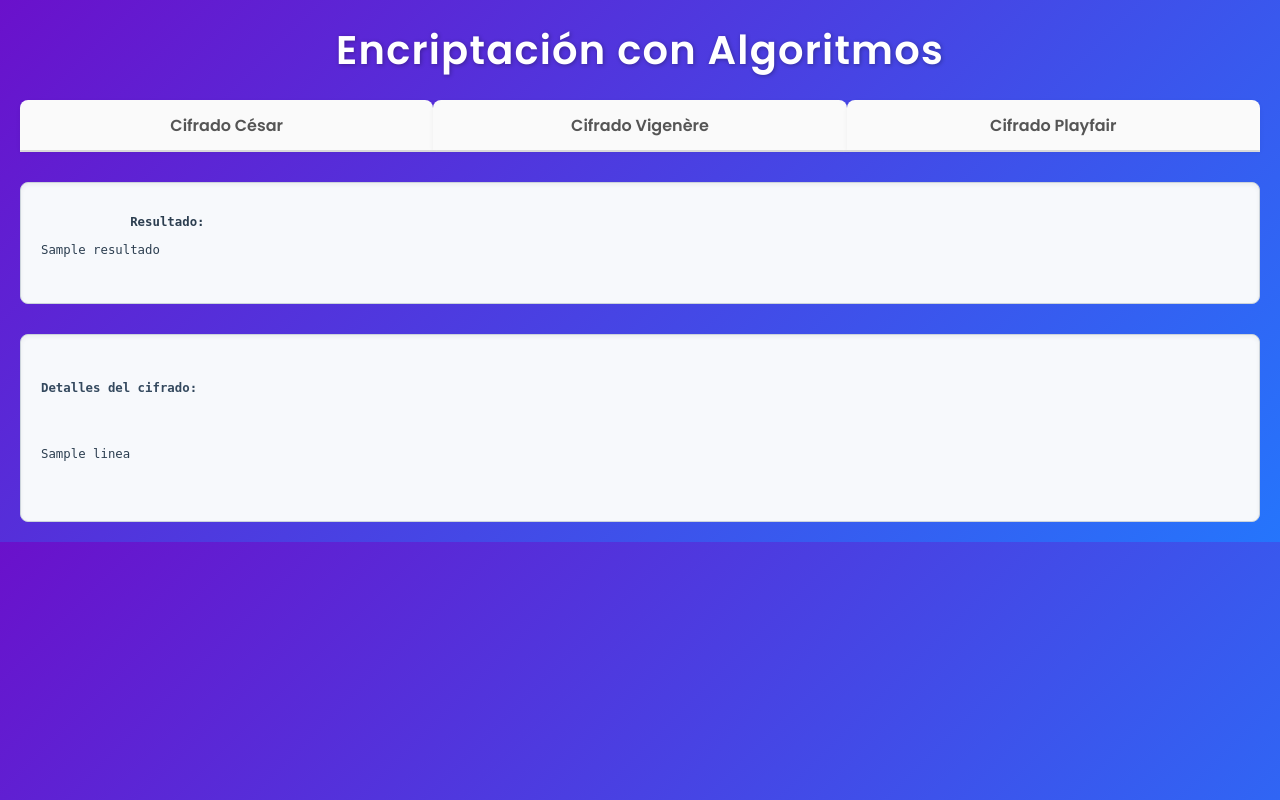
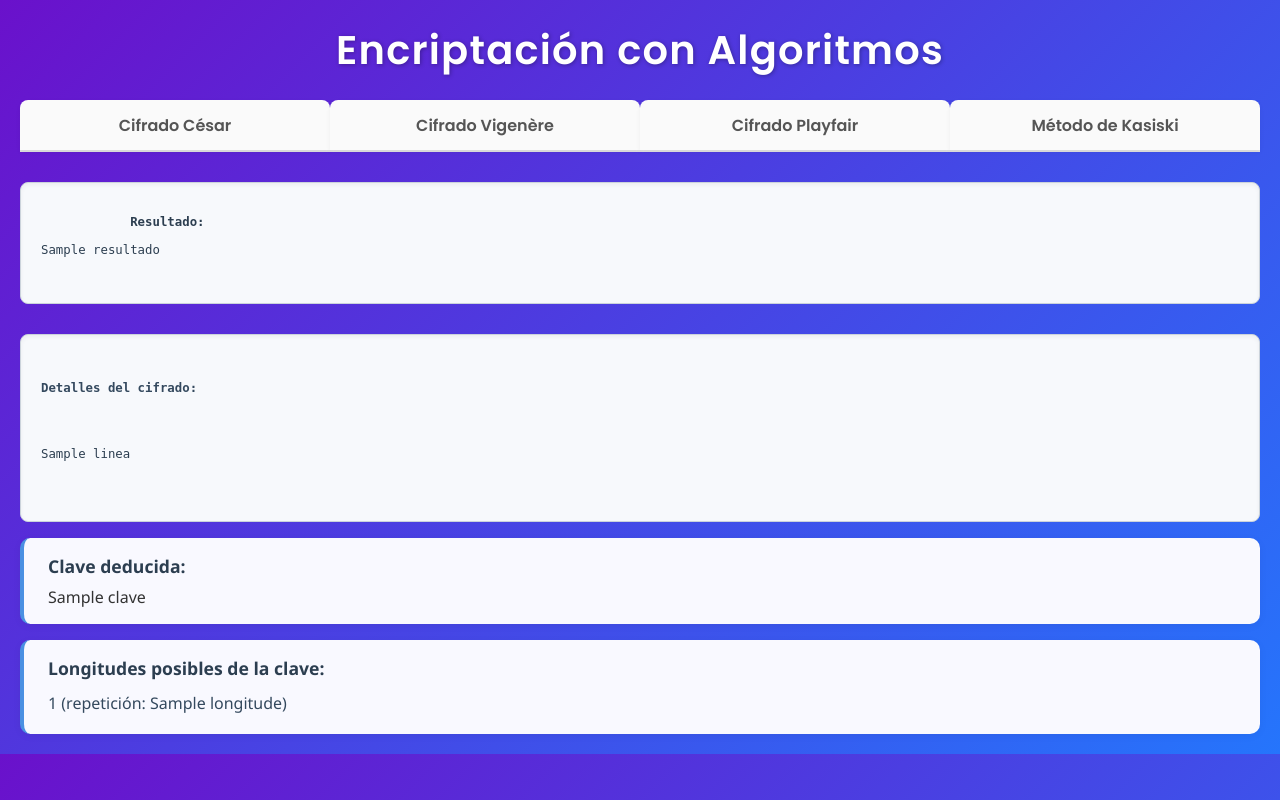
Before and after one commit to NiltonRamosE/algoritmos_encriptacion, a Flask app: template web/templates/index.html in a window 1280 px wide. Run offline with Flask 3, Linux system fonts and the light colour scheme; the template is opened without the code that fills it: most values are stand-ins (such as "Sample title", 1, 10 or a date in 2020).

Commit message:
feat: kasiski web

```diff
--- a/web/app.py
+++ b/web/app.py
@@ -158,55 +158,133 @@ def descifrar_playfair(texto, clave):
             c2 = matriz[fila_b][col_a]
         texto_descifrado += c1 + c2
     return texto_descifrado
+
+# --- Funciones para Kasiski ---
+def limpiar_texto(texto):
+    return ''.join(c.upper() for c in texto if c.isalpha())
+
+def encontrar_repeticiones(texto, longitud_min=3):
+    repeticiones = {}
+    for i in range(len(texto) - longitud_min + 1):
+        subcadena = texto[i:i+longitud_min]
+        for j in range(i + 1, len(texto) - longitud_min + 1):
+            if texto[j:j+longitud_min] == subcadena:
+                if subcadena not in repeticiones:
+                    repeticiones[subcadena] = []
+                repeticiones[subcadena].append(j - i)
+    return repeticiones
+
+def obtener_factores(n):
+    return [i for i in range(2, n + 1) if n % i == 0]
+
+def kasiski_examination(texto, longitud_min=3):
+    repeticiones = encontrar_repeticiones(texto, longitud_min)
+    posibles_longitudes = {}
+    for distancias in repeticiones.values():
+        for distancia in distancias:
+            for factor in obtener_factores(distancia):
+                posibles_longitudes[factor] = posibles_longitudes.get(factor, 0) + 1
+    return sorted(posibles_longitudes.items(), key=lambda x: x[1], reverse=True)
+
+def dividir_en_grupos(texto, clave_len):
+    return [texto[i::clave_len] for i in range(clave_len)]
+
+def letra_mas_frecuente(texto):
+    frecuencias = {}
+    for letra in texto:
+        frecuencias[letra] = frecuencias.get(letra, 0) + 1
+    return max(frecuencias, key=frecuencias.get)
+
+def deducir_clave(grupos):
+    clave = ""
+    letra_esperada = 'E'  # Más frecuente en español
+    for grupo in grupos:
+        letra = letra_mas_frecuente(grupo)
+        desplazamiento = (ord(letra) - ord(letra_esperada)) % 26
+        clave += chr(ord('A') + desplazamiento)
+    return clave
+
+def descifrar_vigenere_kasiski(texto, clave):
+    texto_limpio = limpiar_texto(texto)
+    clave_repetida = (clave * (len(texto_limpio) // len(clave) + 1))[:len(texto_limpio)]
+    descifrado = ""
+    for i in range(len(texto_limpio)):
+        t = ord(texto_limpio[i]) - ord(clave_repetida[i])
+        descifrado += chr((t % 26) + ord('A'))
+    return descifrado
+
 # --- Rutas Flask ---
 @app.route("/", methods=["GET", "POST"])
 def index():
     resultado = None
     log = []
     error = None
+    clave = None
+    longitudes = None
+    mensaje = None
 
     if request.method == "POST":
-        texto = request.form.get("texto", "")
         algoritmo = request.form.get("algoritmo")
-        clave = request.form.get("clave", "")
-        desplazamiento = request.form.get("desplazamiento", "")
-        accion = request.form.get("accion", "cifrar")  # Nuevo campo
 
-        try:
-            if algoritmo == "cesar":
+        if algoritmo == "cesar":
+            texto = request.form.get("texto", "")
+            desplazamiento = request.form.get("desplazamiento", "")
+            accion = request.form.get("accion", "cifrar")
+
+            try:
                 d = int(desplazamiento)
                 if accion == "cifrar":
                     resultado, log = cifrado_cesar_visual(texto, d)
                 else:
                     resultado, log = descifrado_cesar_visual(texto, d)
+            except ValueError:
+                error = "Desplazamiento inválido."
 
-            elif algoritmo == "vigenere":
-                if not clave.isalpha():
-                    error = "La clave debe contener solo letras para Vigenère."
+        elif algoritmo == "vigenere":
+            texto = request.form.get("texto", "")
+            clave = request.form.get("clave", "")
+            accion = request.form.get("accion", "cifrar")
+
+            if not clave.isalpha():
+                error = "La clave debe contener solo letras para Vigenère."
+            else:
+                if accion == "cifrar":
+                    resultado, log = cifrar_vigenere(texto, clave)
                 else:
-                    if accion == "cifrar":
-                        resultado, log = cifrar_vigenere(texto, clave)
-                    else:
-                        resultado, log = descifrar_vigenere(texto, clave)
+                    resultado, log = descifrar_vigenere(texto, clave)
 
-            elif algoritmo == "playfair":
-                if not clave.isalpha():
-                    error = "La clave debe contener solo letras para Playfair."
+        elif algoritmo == "playfair":
+            texto = request.form.get("texto", "")
+            clave = request.form.get("clave", "")
+            accion = request.form.get("accion", "cifrar")
+
+            if not clave.isalpha():
+                error = "La clave debe contener solo letras para Playfair."
+            else:
+                if accion == "cifrar":
+                    resultado = cifrar_playfair(texto, clave)
+                    log.append("Texto cifrado con Playfair generado.")
                 else:
-                    if accion == "cifrar":
-                        resultado = cifrar_playfair(texto, clave)
-                        log.append("Texto cifrado con Playfair generado.")
-                    else:
-                        resultado = descifrar_playfair(texto, clave)
-                        log.append("Texto descifrado con Playfair generado.")
+                    resultado = descifrar_playfair(texto, clave)
+                    log.append("Texto descifrado con Playfair generado.")
+
+        elif algoritmo == "kasiski":
+            mensaje = request.form.get("mensaje", "")
+            texto_limpio = limpiar_texto(mensaje)
+            resultados = kasiski_examination(texto_limpio)
+            if resultados:
+                longitudes = resultados[:5]
+                clave_len = resultados[0][0]
+                grupos = dividir_en_grupos(texto_limpio, clave_len)
+                clave = deducir_clave(grupos)
+                resultado = descifrar_vigenere_kasiski(mensaje, clave)
             else:
-                error = "Algoritmo no válido."
+                resultado = "❌ No se encontraron repeticiones útiles para aplicar el método de Kasiski."
 
-        except ValueError:
-            error = "Entrada inválida."
+        else:
+            error = "Algoritmo no válido."
 
-    return render_template("index.html", resultado=resultado, log=log, error=error)
-
+    return render_template("index.html", resultado=resultado, log=log, error=error, clave=clave, longitudes=longitudes, mensaje=mensaje)
 
 if __name__ == "__main__":
     app.run(debug=True)
--- a/web/static/css/styles.css
+++ b/web/static/css/styles.css
@@ -201,3 +201,38 @@ select:focus {
   margin-bottom: 10px;
   color: #34495e;
 }
+
+.clave-deducida,
+.longitudes-posibles {
+    background-color: #f9f9ff;
+    border-left: 4px solid #4a90e2;
+    padding: 1rem 1.5rem;
+    margin: 1rem 0;
+    border-radius: 10px;
+    box-shadow: 0 2px 8px rgba(0, 0, 0, 0.05);
+    font-family: 'Segoe UI', Tahoma, Geneva, Verdana, sans-serif;
+}
+
+.clave-deducida strong,
+.longitudes-posibles strong {
+    color: #2c3e50;
+    font-size: 1.1rem;
+    display: block;
+    margin-bottom: 0.5rem;
+}
+
+.longitudes-posibles ul {
+    list-style: none;
+    padding-left: 0;
+    margin: 0;
+}
+
+.longitudes-posibles li {
+    padding: 0.25rem 0;
+    border-bottom: 1px solid #eee;
+    color: #34495e;
+}
+
+.longitudes-posibles li:last-child {
+    border-bottom: none;
+}
--- a/web/templates/index.html
+++ b/web/templates/index.html
@@ -16,6 +16,7 @@
         <div class="tab active" data-tab="cesar">Cifrado César</div>
         <div class="tab" data-tab="vigenere">Cifrado Vigenère</div>
         <div class="tab" data-tab="playfair">Cifrado Playfair</div>
+        <div class="tab" data-tab="kasiski">Método de Kasiski</div>
     </div>
 
     <div class="tab-content" id="cesar-tab">
@@ -82,6 +83,18 @@
         </form>
     </div>
 
+    <div class="tab-content" id="kasiski-tab" style="display:none;">
+        <form method="POST" id="form-kasiski">
+            <input type="hidden" name="algoritmo" value="kasiski" />
+
+            <label for="mensaje-kasiski">Mensaje cifrado con Vigenère:</label>
+            <textarea id="mensaje-kasiski" name="mensaje" rows="3" required>{{ request.form.get('mensaje') if request.form.get('algoritmo') == 'kasiski' else '' }}</textarea>
+
+            <button type="submit">Aplicar método de Kasiski</button>
+        </form>
+    </div>
+
+
     {% if error %}
         <div class="error">{{ error }}</div>
     {% endif %}
@@ -102,6 +115,23 @@
         </div>
     {% endif %}
 
+    {% if clave %}
+        <div class="clave-deducida">
+            <strong>Clave deducida:</strong> {{ clave }}
+        </div>
+    {% endif %}
+
+    {% if longitudes %}
+        <div class="longitudes-posibles">
+            <strong>Longitudes posibles de la clave:</strong>
+            <ul>
+            {% for l in longitudes %}
+                <li>{{ l[0] }} (repetición: {{ l[1] }})</li>
+            {% endfor %}
+            </ul>
+        </div>
+    {% endif %}
+
     <script src="https://code.jquery.com/jquery-3.6.0.min.js"></script>
     <script src="{{ url_for('static', filename='js/scripts.js') }}"></script>
 </body>
```
